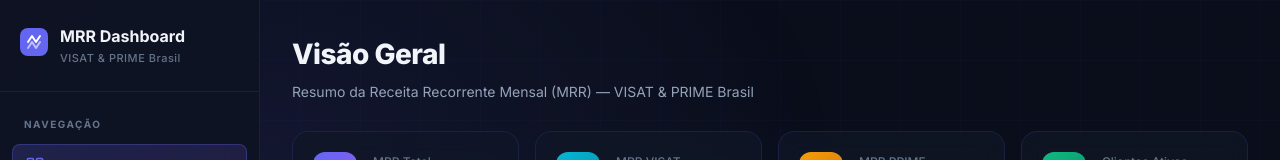
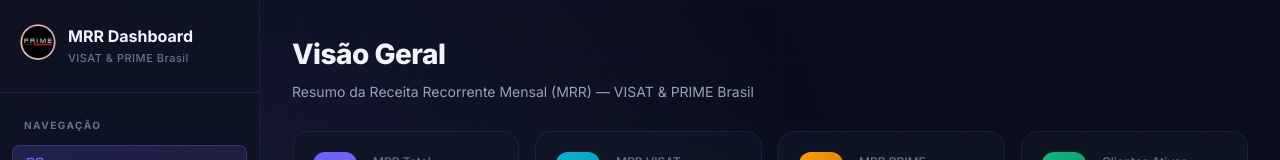
Before and after one commit to davidmaiky/site_mrr, a plain HTML site: page index.html in a window 1280 px wide. Shown: the top 160 px of the page. Drawn offline with nearby package versions, Linux system fonts and the light colour scheme.

Commit message:
Substituir logo SVG pela logo PRIME Pro Extreme PNG

```diff
--- a/index.html
+++ b/index.html
@@ -26,17 +26,7 @@
         <div class="sidebar-header">
             <div class="logo">
                 <div class="logo-icon">
-                    <svg width="28" height="28" viewBox="0 0 28 28" fill="none">
-                        <rect width="28" height="28" rx="8" fill="url(#logoGrad)"/>
-                        <path d="M8 14L12 8L16 14L20 8" stroke="white" stroke-width="2" stroke-linecap="round" stroke-linejoin="round"/>
-                        <path d="M8 20L12 14L16 20L20 14" stroke="white" stroke-width="2" stroke-linecap="round" stroke-linejoin="round" opacity="0.6"/>
-                        <defs>
-                            <linearGradient id="logoGrad" x1="0" y1="0" x2="28" y2="28">
-                                <stop stop-color="#6366f1"/>
-                                <stop offset="1" stop-color="#8b5cf6"/>
-                            </linearGradient>
-                        </defs>
-                    </svg>
+                    <img src="logo_thum_prime.png" alt="PRIME Pro Extreme Logo" class="logo-img">
                 </div>
                 <div class="logo-text">
                     <span class="logo-title">MRR Dashboard</span>
--- a/style.css
+++ b/style.css
@@ -78,6 +78,7 @@
 .sidebar-header { padding: 24px 20px; border-bottom: 1px solid var(--border); }
 .logo { display: flex; align-items: center; gap: 12px; }
 .logo-icon { flex-shrink: 0; }
+.logo-img { width: 36px; height: 36px; border-radius: 50%; object-fit: cover; }
 .logo-text { display: flex; flex-direction: column; }
 .logo-title { font-size: 16px; font-weight: 700; color: var(--text-primary); }
 .logo-subtitle { font-size: 11px; color: var(--text-muted); font-weight: 500; letter-spacing: 0.5px; }
```
Also changed, not shown: 1 other file.
